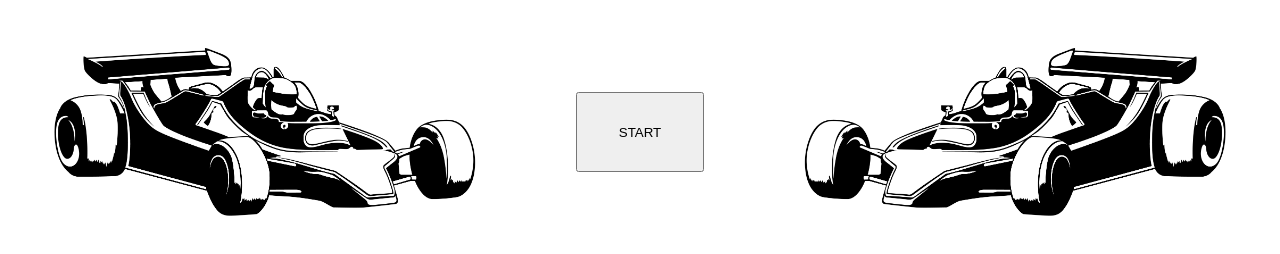
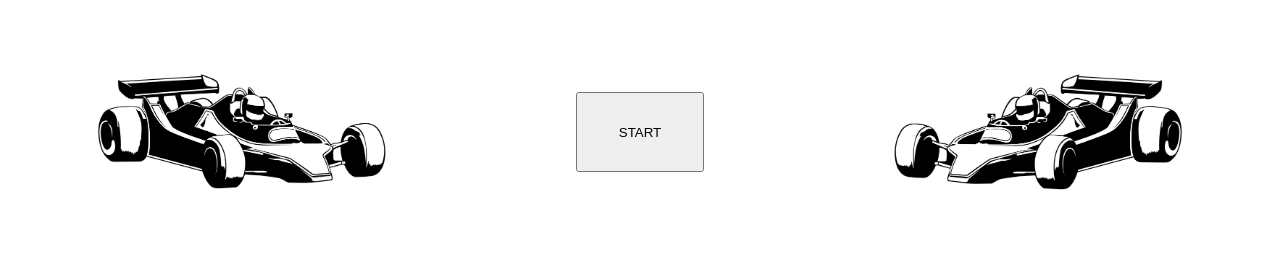
Before and after one commit to dSikor/F1Cars-Presentation, a plain HTML site: page index.html in a window 1280 px wide. Shown: the part 318-572 px from the top of the page. Drawn offline with Linux system fonts and the light colour scheme.

Commit message:
refactor: change img width

```diff
--- a/styles/style.css
+++ b/styles/style.css
@@ -40,7 +40,8 @@ button{
 
 img{
     height: auto;
-    width: 440px;
+    width: 100%;
+    max-width: 300px;
 }
 
 
```
